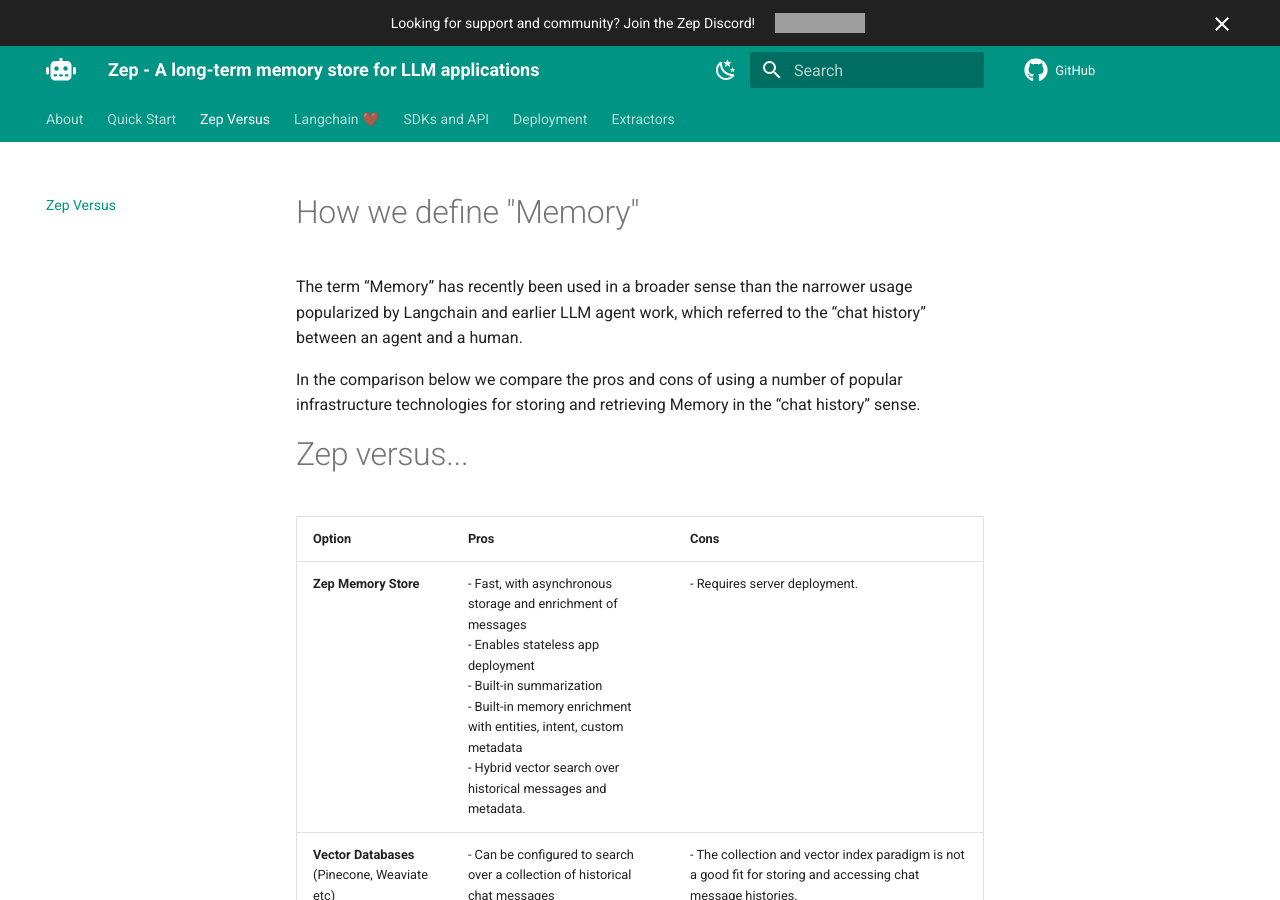
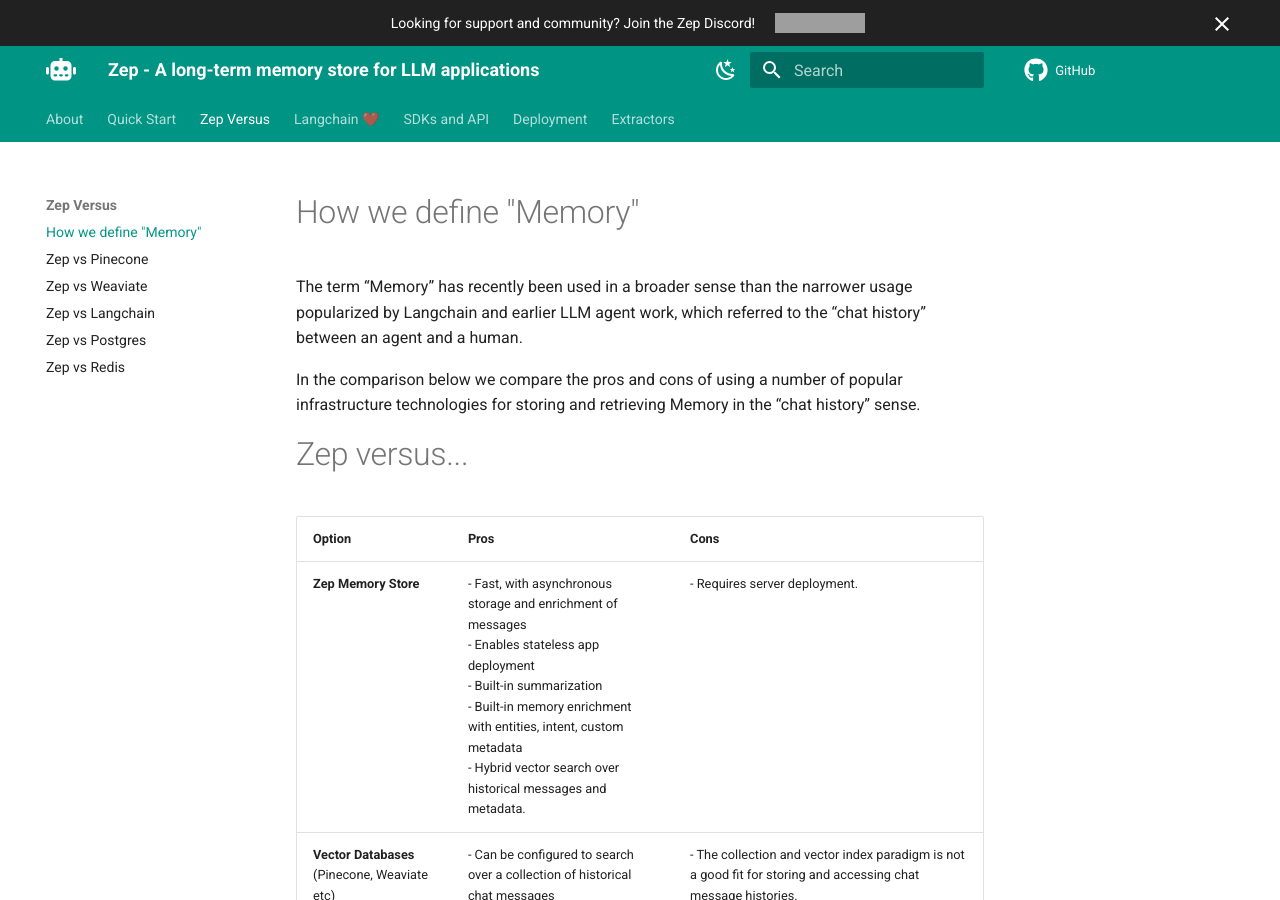
Before and after one commit to getzep/docs.getzep.com, an MkDocs documentation site: the page built from docs/zep-versus.md, in a window 1280 px wide and 900 px high. Built offline with MkDocs 1.6.1 and Material for MkDocs 9.7.7, drawn with Linux system fonts in a browser that asks for light colours; comment, search, counter and statistics services are not loaded; grey boxes are pictures that could not be loaded.

Commit message:
seo optimization

```diff
--- a/docs/zep-versus.md
+++ b/docs/zep-versus.md
@@ -9,10 +9,10 @@
 
 # Zep versus...
 
-| **Option**                                    | **Pros**                                                                                                                                                                                                                                                               | **Cons**                                                                                                                                                                                                                                                                              |
-|-----------------------------------------------|------------------------------------------------------------------------------------------------------------------------------------------------------------------------------------------------------------------------------------------------------------------------|---------------------------------------------------------------------------------------------------------------------------------------------------------------------------------------------------------------------------------------------------------------------------------------|
-| **Zep Memory Store**                          | - Fast, with asynchronous storage and enrichment of messages<br>- Enables stateless app deployment<br>- Built-in summarization<br>- Built-in memory enrichment with entities, intent, custom metadata<br>- Hybrid vector search over historical messages and metadata. | - Requires server deployment.                                                                                                                                                                                                                                                         |
-| **Vector Databases** (Pinecone, Weaviate etc) | - Can be configured to search over a collection of historical chat messages                                                                                                                                                                                            | - The collection and vector index paradigm is not a good fit for storing and accessing chat message histories.<br>- No message summarization or enrichment.<br>- Deleting messages is challenging and might require recreating the message index, making data management challenging. |
-| **Langchain's built-in memory classes**       | - Simple memory storage that runs in-memory and requires no setup.                                                                                                                                                                                                     | - Does not support stateless deployment.<br>- Slow, which can impact the user experience.                                                                                                                                                                                             |
-| **Postgres**                                  | - Enables stateless app deployment<br>- Relatively simple to use if Postgres is already part of your stack.                                                                                                                                                            | - Offers only storage of messages, but no summarization, enrichment, or search.<br>- Requires server deployment.                                                                                                                                                                      |
-| **Redis**                                     | - Enables stateless app deployment<br>- Relatively simple to use if Redis is already part of your stack.                                                                                                                                                               | - Offers only caching of messages, but no summarization, enrichment, or search (without manually creating VSS indexes).<br>- Managing data retention is challenging with the only tools being TTLs or manual ejection from caches.<br>- Requires server deployment.                   |
+| **Option**                                                               | **Pros**                                                                                                                                                                                                                                                               | **Cons**                                                                                                                                                                                                                                                                              |
+|--------------------------------------------------------------------------|------------------------------------------------------------------------------------------------------------------------------------------------------------------------------------------------------------------------------------------------------------------------|---------------------------------------------------------------------------------------------------------------------------------------------------------------------------------------------------------------------------------------------------------------------------------------|
+| **Zep Memory Store**                                                     | - Fast, with asynchronous storage and enrichment of messages<br>- Enables stateless app deployment<br>- Built-in summarization<br>- Built-in memory enrichment with entities, intent, custom metadata<br>- Hybrid vector search over historical messages and metadata. | - Requires server deployment.                                                                                                                                                                                                                                                         |
+| <a name="vectorstore"></a> **Vector Databases** (Pinecone, Weaviate etc) | - Can be configured to search over a collection of historical chat messages                                                                                                                                                                                            | - The collection and vector index paradigm is not a good fit for storing and accessing chat message histories.<br>- No message summarization or enrichment.<br>- Deleting messages is challenging and might require recreating the message index, making data management challenging. |
+| <a name="langchain"></a>**Langchain's built-in memory classes**          | - Simple memory storage that runs in-memory and requires no setup.                                                                                                                                                                                                     | - Does not support stateless deployment.<br>- Slow, which can impact the user experience.                                                                                                                                                                                             |
+| <a name="postgres"></a>**Postgres**                                      | - Enables stateless app deployment<br>- Relatively simple to use if Postgres is already part of your stack.                                                                                                                                                            | - Offers only storage of messages, but no summarization, enrichment, or search.<br>- Requires server deployment.                                                                                                                                                                      |
+| <a name="redis"></a>**Redis**                                            | - Enables stateless app deployment<br>- Relatively simple to use if Redis is already part of your stack.                                                                                                                                                               | - Offers only caching of messages, but no summarization, enrichment, or search (without manually creating VSS indexes).<br>- Managing data retention is challenging with the only tools being TTLs or manual ejection from caches.<br>- Requires server deployment.                   |
--- a/mkdocs.yml
+++ b/mkdocs.yml
@@ -14,7 +14,13 @@
       - The Zep Company: https://getzep.com
   - Quick Start:
       - deployment/quickstart.md
-  - Zep Versus: zep-versus.md
+  - Zep Versus:
+      - zep-versus.md
+      - Zep vs Pinecone: zep-versus#vectorstore
+      - Zep vs Weaviate: zep-versus#vectorstore
+      - Zep vs Langchain: zep-versus#langchain
+      - Zep vs Postgres: zep-versus#postgres
+      - Zep vs Redis: zep-versus#redis
   - Langchain ❤️: sdk/langchain.md
   - SDKs and API:
       - sdk/index.md
```
